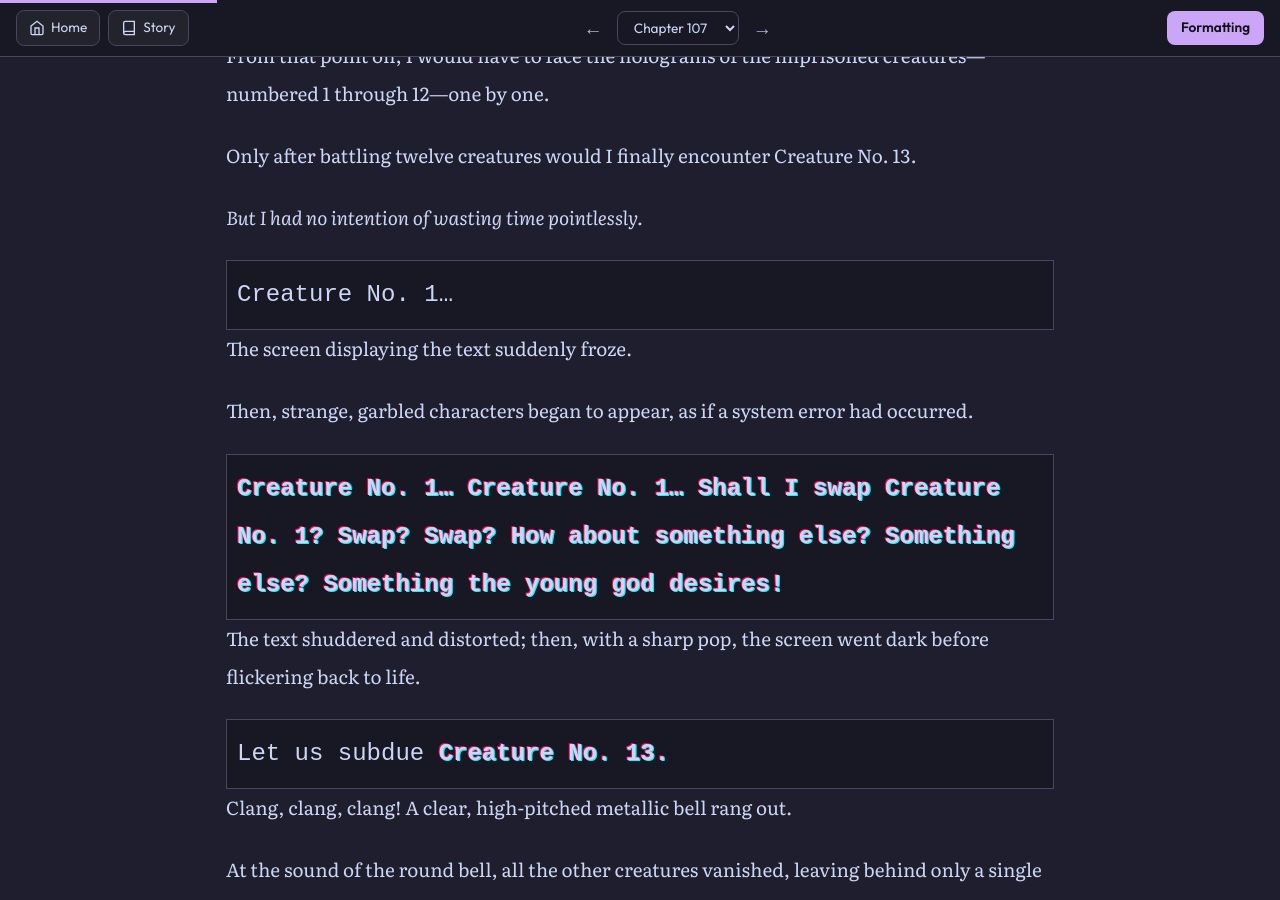
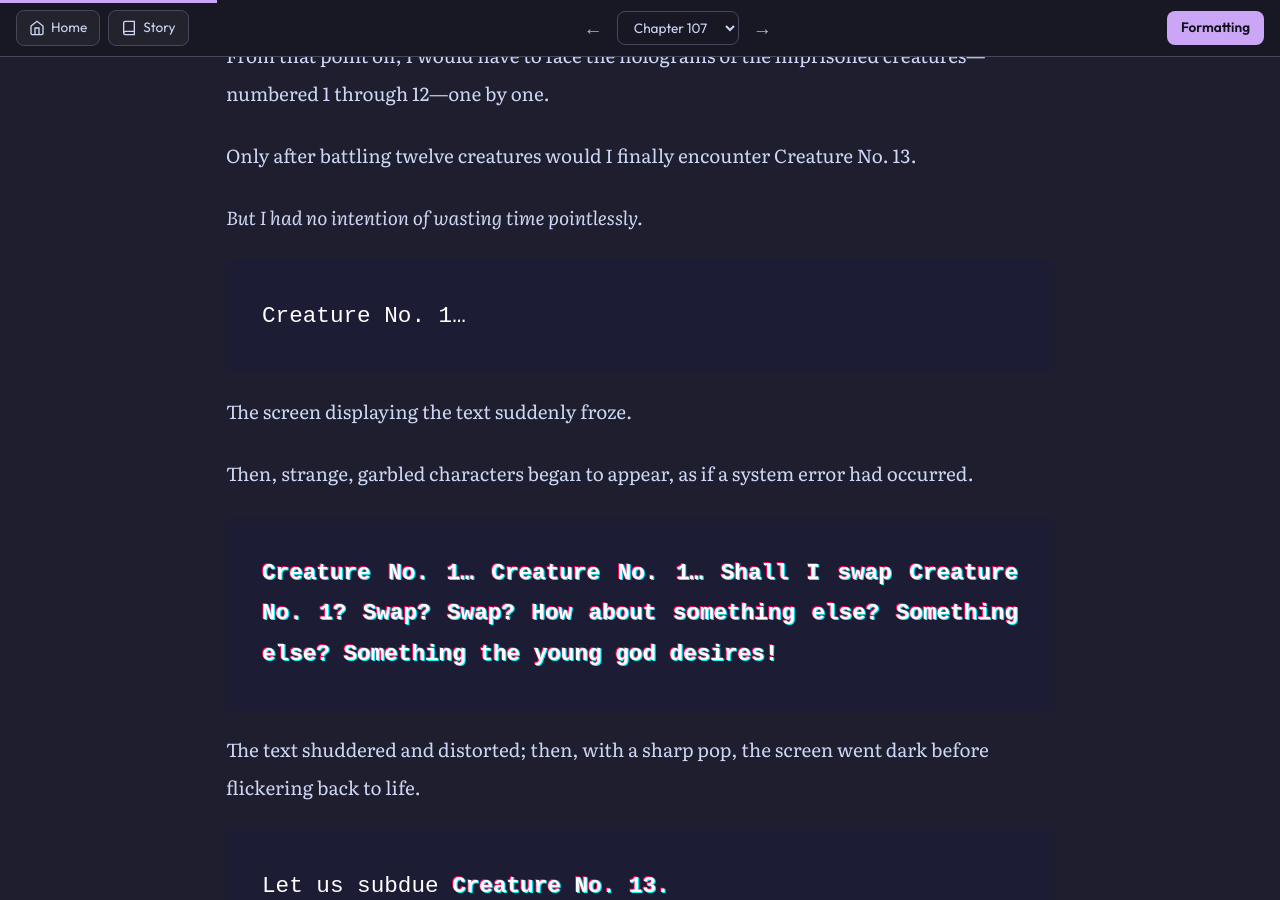
Before and after one commit to soleumn/soleumn.github.io, a Jekyll site: the page built from _chapters/eoshinki/ch107.md, in a window 1280 px wide and 900 px high, scrolled down 2086 px. Built offline with Jekyll 4.4.1, drawn with Linux system fonts in a browser that asks for light colours; some web fonts are replaced; comment, search, counter and statistics services are not loaded.

Commit message:
Update ch107.md

```diff
--- a/_chapters/eoshinki/ch107.md
+++ b/_chapters/eoshinki/ch107.md
@@ -63,7 +63,7 @@
 
 *But I had no intention of wasting time pointlessly.*
 
-<div class='f-workbench' style="background-color: var(--bg-card) !important; border: 1px solid var(--borda-suave); font-size: 1.5rem !important; padding: 10px !important; margin: 0 !important;">
+<div class='caixajogo' style="font-family:'Workbench',monospace !important; font-size: 1.2em !important;">
 Creature No. 1…
 </div>
 
@@ -71,13 +71,13 @@
 
 Then, strange, garbled characters began to appear, as if a system error had occurred.
 
-<div class='f-workbench' style="background-color: var(--bg-card) !important; border: 1px solid var(--borda-suave); font-size: 1.5rem !important; padding: 10px !important; margin: 0 !important;">
+<div class='caixajogo' style="font-family:'Workbench',monospace !important; font-size: 1.2em !important;">
 <span class="glitch-static" data-text="Creature No. 1… Creature No. 1… Shall I swap Creature No. 1? Swap? Swap? How about something else? Something else? Something the young god desires!">Creature No. 1… Creature No. 1… Shall I swap Creature No. 1? Swap? Swap? How about something else? Something else? Something the young god desires!</span>
 </div>
 
 The text shuddered and distorted; then, with a sharp pop, the screen went dark before flickering back to life.
 
-<div class='f-workbench' style="background-color: var(--bg-card) !important; border: 1px solid var(--borda-suave); font-size: 1.5rem !important; padding: 10px !important; margin: 0 !important;">
+<div class='caixajogo' style="font-family:'Workbench',monospace !important; font-size: 1.2em !important;">
 Let us subdue <span class="glitch-static" data-text="Creature No. 13.">Creature No. 13.</span>
 </div>
 
@@ -259,7 +259,7 @@
 
 The fake’s hologram vanished.
 
-<div class='f-workbench' style="background-color: var(--bg-card) !important; border: 1px solid var(--borda-suave); font-size: 1.5rem !important; padding: 10px !important; margin: 0 !important;">
+<div class='caixajogo' style="font-family:'Workbench',monospace !important; font-size: 1.2em !important;">
 <span class="glitch-static" data-text="Creature No. 13">Creature No. 13</span> successfully subdued.
 </div>
 
@@ -281,11 +281,11 @@
 
 I heard a grand fanfare, cheers, and applause.
 
-<div class='f-workbench' style="background-color: var(--bg-card) !important; border: 1px solid var(--borda-suave); font-size: 1.5rem !important; padding: 10px !important; margin: 0 !important;">
+<div class='caixajogo' style="font-family:'Workbench',monospace !important; font-size: 1.2em !important;">
 <span class="glitch-static" data-text="Y-y-young? Young God? God? Little Lamb?">Y-y-young? Young God? God? Little Lamb?</span> Trainee Little Lamb, excellent work.<br>That is an astonishing achievement—one no other trainee has ever displayed.
 </div>
 
-<div class='f-workbench' style="background-color: var(--bg-card) !important; border: 1px solid var(--borda-suave); font-size: 1.5rem !important; padding: 10px !important; margin: 0 !important;">
+<div class='caixajogo' style="font-family:'Workbench',monospace !important; font-size: 1.2em !important;">
 The second ‘practical’ training session has concluded.<br>Let us move to the next room and begin the final training.
 </div>
 
```
